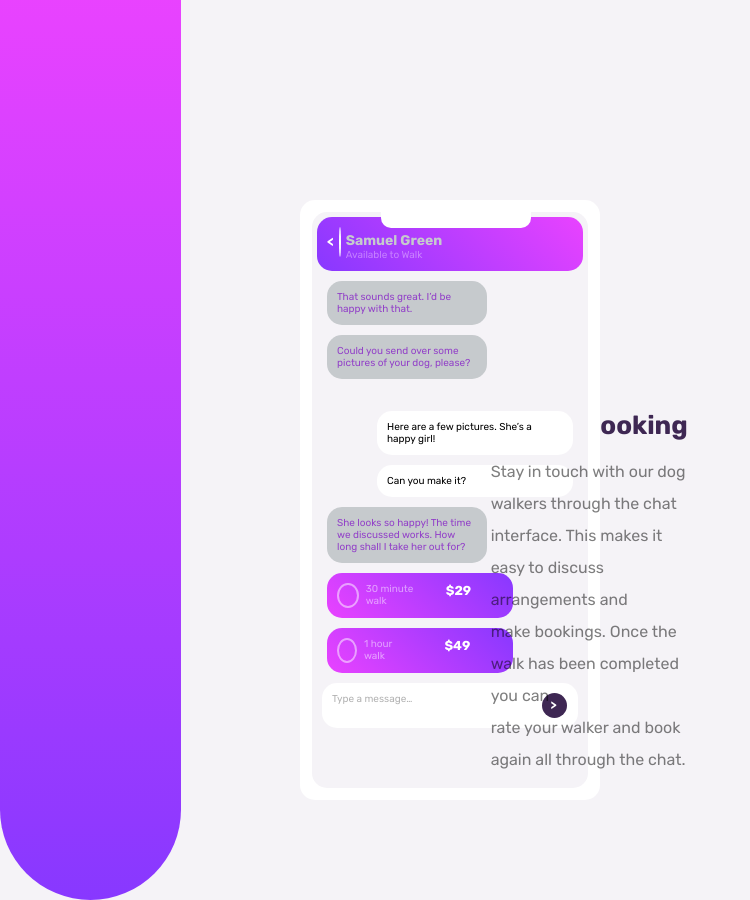
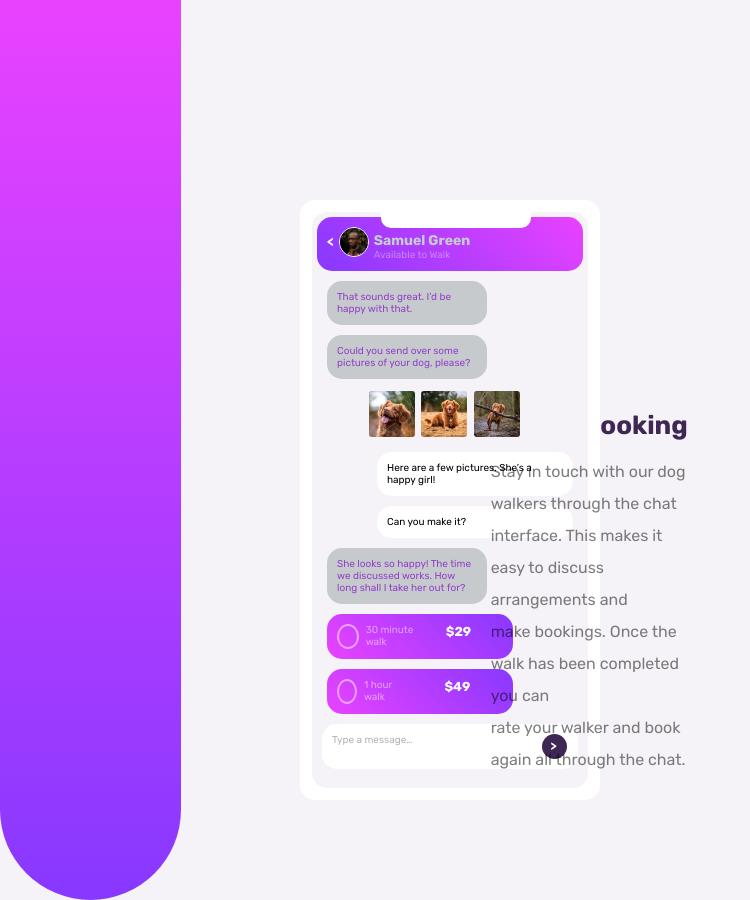
Before and after one commit to KibenonCollins/chat-app-css-illustration-challenge, a plain HTML site: page index.html in a window 1280 px wide. Shown: the top 900 px of the page, without its empty margins (0-750 px from the left). Drawn offline with Linux system fonts and the light colour scheme; the site is published under a folder, as on GitHub Pages, so addresses that start at the root find nothing.

Commit message:
updated image ink

```diff
--- a/index.html
+++ b/index.html
@@ -32,7 +32,7 @@
     <div class="hyphen">
       <
     </div>
-    <img src="/images/avatar.jpg" alt="">
+    <img src="./images/avatar.jpg" alt="">
     <div>
   <div class="samuel">
  <h1> Samuel Green </h1>
@@ -52,9 +52,9 @@
 </div>
 <div class="right">
 <div class="image">
-  <img src="/images/dog-image-1.jpg" alt="">
-  <img src="/images/dog-image-2.jpg" alt="">
-  <img src="/images/dog-image-3.jpg" alt="">
+  <img src="./images/dog-image-1.jpg" alt="">
+  <img src="./images/dog-image-2.jpg" alt="">
+  <img src="./images/dog-image-3.jpg" alt="">
 </div>
 
 <div class="fourth-container container2">
@@ -120,10 +120,11 @@
 
 </div>
 </main>
-
+  <footer>
   <div class="attribution">
     Challenge by <a href="https://www.frontendmentor.io?ref=challenge" target="_blank">Frontend Mentor</a>.
     Coded by <a href="#">Collins Kibenon</a>.
   </div>
+</footer>
 </body>
 </html>
```
